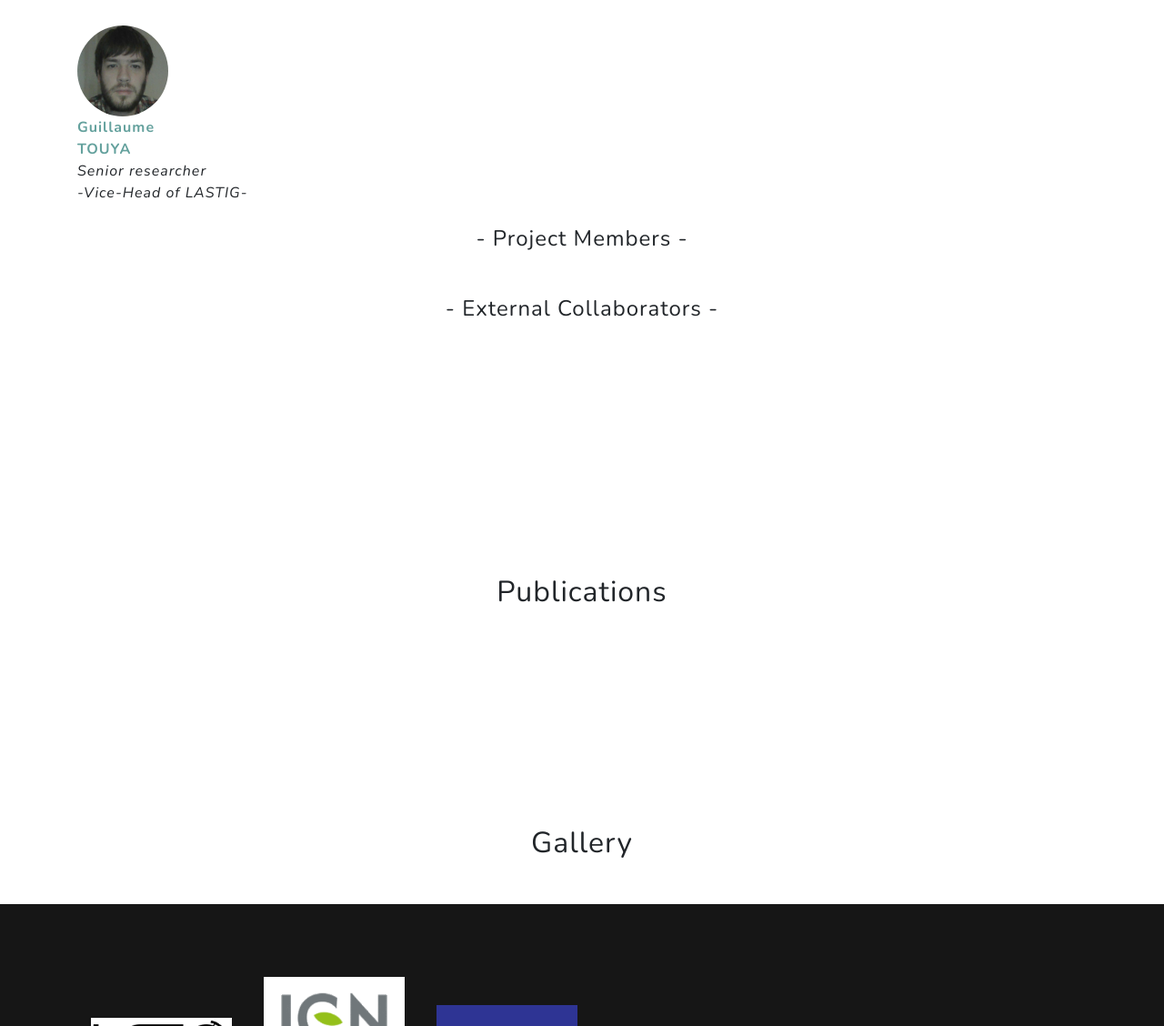
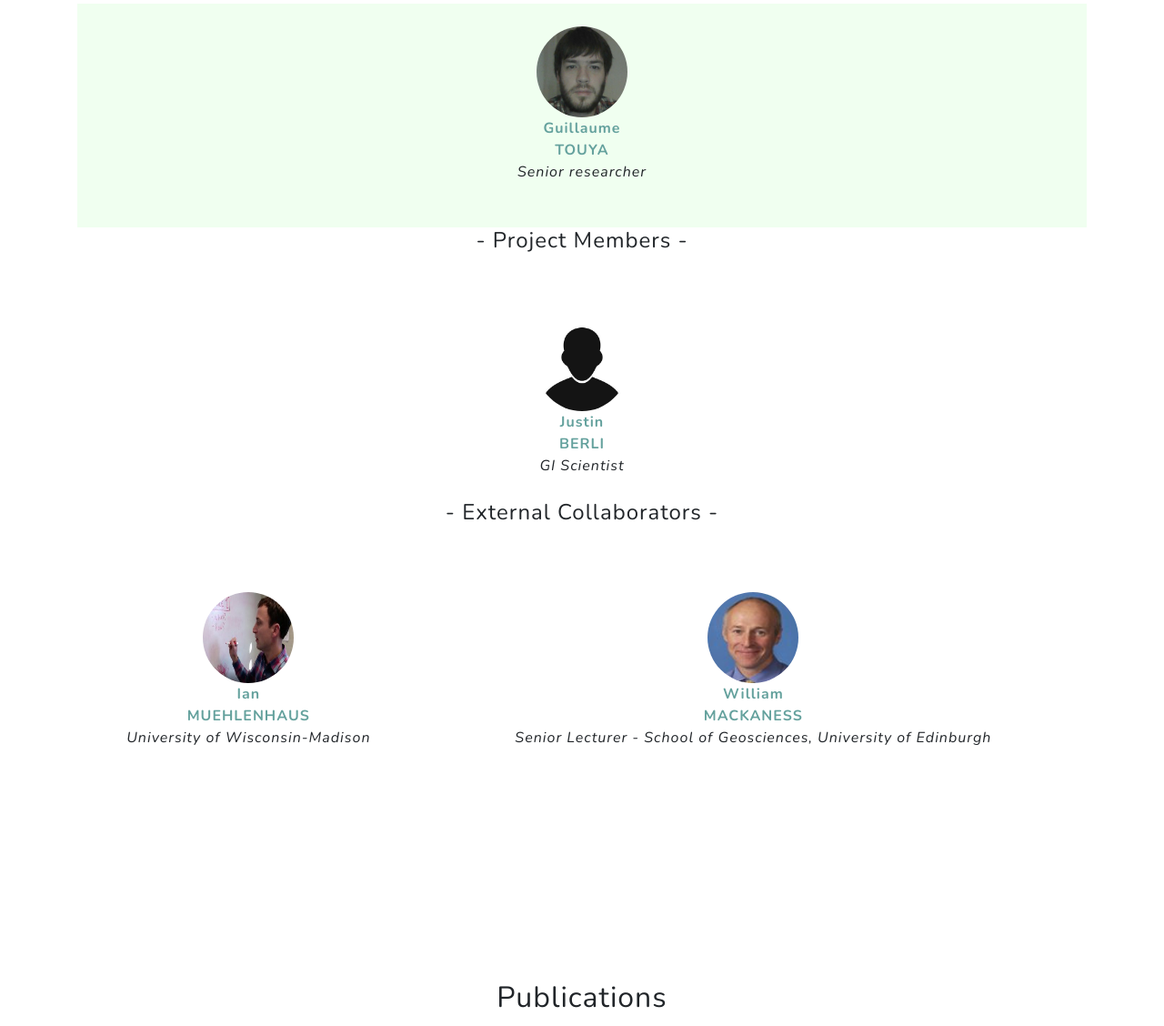
Before and after one commit to LostInZoom/home, a plain HTML site: page index.html in a window 1280 px wide. Shown: the part 2550-3678 px from the top of the page at 91% size. Drawn offline with nearby package versions, Linux system fonts and the light colour scheme.

Commit message:
update members

```diff
--- a/index.html
+++ b/index.html
@@ -166,21 +166,48 @@
       </div>
       <h4 class="mb-5 lang-en" align="center">- Principal Investigator -</h4>
       <h4 class="mb-5 lang-fr" align="center">- Coordinateur du projet -</h4>
-      <td width="(100/x)%"  align="center" bgcolor="Honeydew"><br>
-      	<a href="https://www.umr-lastig.fr/guillaume-touya/">
+      <table border="0" width="100%"><tr><td width="(100/x)%"  align="center" bgcolor="Honeydew"><br>
+        <a href="https://www.umr-lastig.fr/guillaume-touya/">
       	<img class="rounded-circle z-depth-1" src="img/faces/touya.jpg" alt="Touya"><br>
       	<b>Guillaume<br>TOUYA<br></b></a>
-      	<span class="lang-en"><i>Senior researcher<br>-Vice-Head of LASTIG-</i></span>
-      	<span class="lang-fr"><i>Drecteur de recherche<br>-Directeur adjoint du LASTIG-</i></span>
+      	<span class="lang-en"><i>Senior researcher<br></i></span>
+      	<span class="lang-fr"><i>Drecteur de recherche<br></i></span>
       	<br><br>
-      </td>
+      </td></tr>
+      </table>
 
       <h4 class="mb-5 lang-en" align="center">- Project Members -</h4>
       <h4 class="mb-5 lang-fr" align="center">- Membres du projet -</h4>
+      <table border="0" width="100%"><tr><td width="(100/x)%"  align="center"><br>
+        <a href="">
+        <img class="rounded-circle z-depth-1" src="img/faces/anonymous.jpg" alt="Berli"><br>
+        <b>Justin<br>BERLI<br></b></a>
+        <span class="lang-en"><i>GI Scientist</i></span>
+        <span class="lang-fr"><i>Ingénieur géomaticien</i></span>
+        <br><br>
+      </td></tr>
+      </table>
 
       <h4 class="mb-5 lang-en" align="center">- External Collaborators -</h4>
       <h4 class="mb-5 lang-fr" align="center">- Collaborateurs externes -</h4>
-  		<div class="cut cut-bottom"></div>
+      <table border="0" width="100%"><tr><td width="(100/x)%"  align="center"><br>
+        <a href="https://scholar.google.com/citations?user=vPJKFUgAAAAJ&hl=fr&oi=ao">
+        <img class="rounded-circle z-depth-1" src="img/faces/muehlenhaus.jpg" alt="muehlenhaus"><br>
+        <b>Ian<br>MUEHLENHAUS<br></b></a>
+        <span class="lang-en"><i>University of Wisconsin-Madison</i></span>
+        <span class="lang-fr"><i>University of Wisconsin-Madison</i></span>
+        <br><br>
+      </td>
+  		<td width="(100/x)%"  align="center"><br>
+        <a href="https://www.research.ed.ac.uk/en/persons/william-mackaness">
+        <img class="rounded-circle z-depth-1" src="img/faces/wam.jpg" alt="Mackaness"><br>
+        <b>William<br>MACKANESS<br></b></a>
+        <span class="lang-en"><i>Senior Lecturer - School of Geosciences, University of Edinburgh</i></span>
+        <span class="lang-fr"><i>Senior Lecturer - Université d'Edimbourg</i></span>
+        <br><br>
+      </td></tr>
+      </table>
+      <div class="cut cut-bottom"></div>
   	</section>
 
 
```
Also changed, not shown: img/faces/anonymous.jpg (added), img/faces/muehlenhaus.jpg (added), img/faces/wam.jpg (added).
